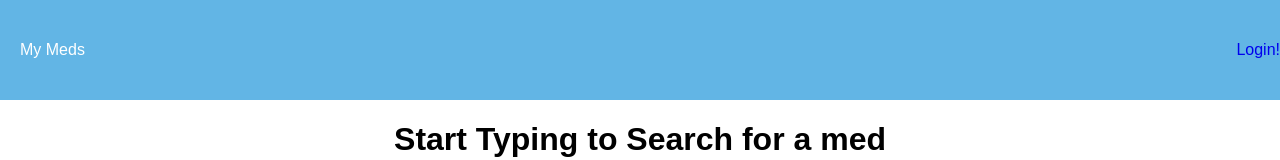
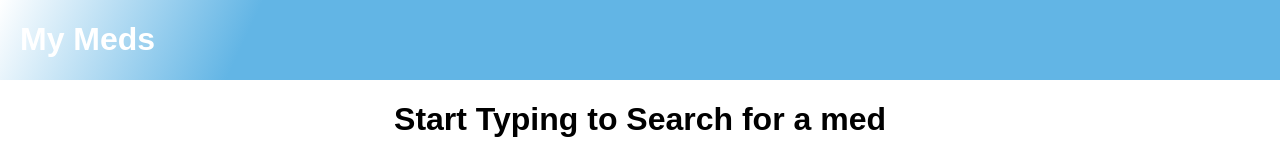
Before and after one commit to mynar7/medlist, a React (Create React App) app in the folder client/: page /search in a window 1280 px wide. Shown: the top 160 px of the page. Built offline with nearby package versions, Linux system fonts and the light colour scheme; no server answers.

Commit message:
change styling

```diff
--- a/client/src/App.css
+++ b/client/src/App.css
@@ -11,9 +11,9 @@
   background-color: var(--pgreen) */
 }
 
-body {
-  /* padding-bottom: 200px; */
-}
+/* body {
+  padding-bottom: 200px;
+} */
 a {
   text-decoration: none;
 }
--- a/client/src/App.js
+++ b/client/src/App.js
@@ -52,15 +52,14 @@ class App extends Component {
   }
 
   render() {
-    console.log("render");
-    console.log(this.state.isAuth);
+    console.log(this.props.history.location.pathname);
     return (
       <div className="App">
       <Header isAuth={this.state.isAuth}
         email={this.state.email}
         logout={this.logout}
         login={this.login}/>
-        {this.state.isAuth &&
+        {this.state.isAuth && this.props.history.location.pathname !== '/' &&
         <Navbar />}
         <Switch>
           <Route path = "/" render={(props) => <Homelogin {...props} isAuth={this.state.isAuth} />} exact />
--- a/client/src/components/header/header.css
+++ b/client/src/components/header/header.css
@@ -1,16 +1,21 @@
 .app-header {
     width: 100vw;
-    height: 100px;
-    background-color: var(--pblue);
+    /* height: 100px; */
+    background: linear-gradient(115deg, white, var(--pblue) 20%);
     color: white;
 }
 .app-header > span {
     padding: 20px;
 }
 .app-header-logo {
+    margin-left: 20px;
     margin-right: auto;
 }
 
 .app-header-logout-btn {
     cursor: pointer;
 }
+
+.app-header-email, .app-header-log {
+    margin-right: 20px;
+}
--- a/client/src/components/header/header.js
+++ b/client/src/components/header/header.js
@@ -10,13 +10,15 @@ class Header extends Component {
     render() {
         return (
             <header className='app-header row y-center'>
-                <span className="app-header-logo">My Meds</span>
+                <Link className="app-header-logo" to="/"><h1>My Meds</h1></Link>
                 {
-                    this.props.isAuth ?
-                    <span>Welcome, {this.props.email}!
-                        <a href="http://localhost:3001/auth/logout">Logout?</a>
-                    </span> :
-                    <a href="http://localhost:3001/auth/google">Login!</a>
+                    this.props.isAuth &&
+                    <div className="row">
+                        <span className="app-header-email">
+                            Welcome, {this.props.email}!
+                        </span>
+                        <a className="app-header-log" href="http://localhost:3001/auth/logout">Logout?</a>
+                    </div>
                 }
             </header>
         )
--- a/client/src/components/homelogin/homelogin.js
+++ b/client/src/components/homelogin/homelogin.js
@@ -1,4 +1,5 @@
 import React, { Component } from "react";
+import { Link } from "react-router-dom";
 
 class Homelogin extends Component {
     constructor(props) {
@@ -10,8 +11,10 @@ class Homelogin extends Component {
             <div>
             {
                 this.props.isAuth ?
-                <h1>dashboard</h1> :
-                <h1>Login!</h1>
+                <Link to="/medlistcontainer"><h1>dashboard</h1></Link> :
+                <a className="" href="http://localhost:3001/auth/google">
+                    <h1>Login!</h1>
+                </a>
             }
             </div>
         )
--- a/client/src/components/meddetail/dosedetail/dosedetail.css
+++ b/client/src/components/meddetail/dosedetail/dosedetail.css
@@ -1,8 +1,8 @@
 .dose-detail-container {
+    margin: 20px 0;
     width: 100%;
 }
 
 .dose-detail {
     width: 300px;
-    text-align: center;
 }
--- a/client/src/components/meddetail/dosedetail/dosedetail.js
+++ b/client/src/components/meddetail/dosedetail/dosedetail.js
@@ -25,8 +25,9 @@ const Dosedetail = props => {
             <button onClick={props.delete}>Delete</button>
         </div>
         <div className="row dose-detail-container">
-            <div className="dose-detail">Note: {props.note}</div>
+            {props.note && <div className="dose-detail">Note: {props.note}</div>}
         </div>
+        <hr/>
     </div>
     )
 };
--- /dev/null
+++ b/client/src/components/meddetail/meddetail.css
@@ -0,0 +1,3 @@
+.med-detail-doses {
+    margin-left: 20px;
+}
--- a/client/src/components/meddetail/meddetail.js
+++ b/client/src/components/meddetail/meddetail.js
@@ -3,6 +3,7 @@ import $ from "axios";
 import Meddetailitem from './meddetailitem';
 import Doseform from './doseform';
 import Dosedetail from './dosedetail';
+import "./meddetail.css";
 
 class Meddetail extends Component {
 
@@ -58,7 +59,7 @@ class Meddetail extends Component {
                 <h1 className="meddetaildrugtitle">{this.props.match.params.brandname}</h1>
                 <div className="row split">
                     <Doseform medId={this.props.match.params.medId} update={this.updateDoses}/>
-                    <div className="column">
+                    <div className="column med-detail-doses">
                         {
                             this.state.doses &&
                             this.state.doses.map((x, i) => (
--- a/client/src/components/medsearch/medsearch.js
+++ b/client/src/components/medsearch/medsearch.js
@@ -22,7 +22,7 @@ class MedSearch extends Component {
     addMed = medObj => {
         $.post('/api/addmed', medObj)
         .then(res => {
-            this.props.history.push('/');
+            this.props.history.push('/medlistcontainer');
         })
         .catch(err => console.log(err));
     }
--- a/client/src/index.css
+++ b/client/src/index.css
@@ -3,6 +3,10 @@ body {
   margin: 0;
   padding: 0;
   font-family: sans-serif;
+}
+
+a {
+  color: inherit;
 }
 
 .row, .column {
```
Also changed, not shown: 1 other file (tests, documents, lock files or other folders).
